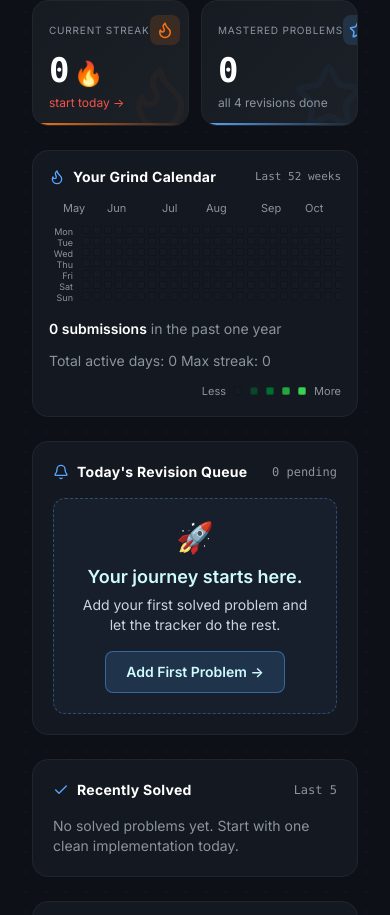
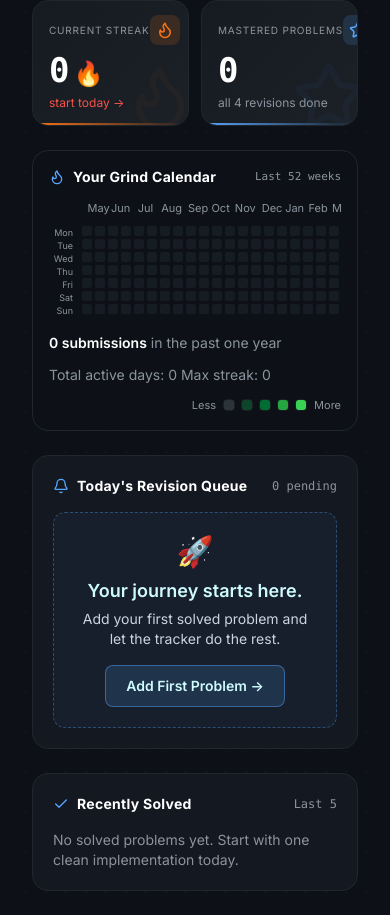
Before and after one commit to abdur4code/dsa-revision-tracker, a React (Vite) app: page /dashboard in a window 390 px wide. Shown: the part 846-1761 px from the top of the page. Built offline with nearby package versions, Linux system fonts and the light colour scheme.

Commit message:
fix: improve dashboard activity color logic and enhance calendar responsiveness

```diff
--- a/src/pages/Dashboard.jsx
+++ b/src/pages/Dashboard.jsx
@@ -104,9 +104,9 @@ const buildActivityMap = (problems) => {
 
 const getActivityColor = (entry) => {
   if (!entry) {
-    return "#161b22";
+    return "#161c24";
   }
-  if (entry.problems >= 5) {
+  if (entry.problems >= 4) {
     return "#39d353";
   }
   if (entry.problems >= 3) {
@@ -121,7 +121,7 @@ const getActivityColor = (entry) => {
   if (entry.revisions > 0) {
     return "#1f6feb";
   }
-  return "#161b22";
+  return "#2d333b";
 };
 
 const getActivityTooltip = (date, entry) => {
@@ -222,11 +222,26 @@ function Dashboard() {
       const gap = 3;
       const weeks = 53;
       const size = Math.floor((width - labelCol - gap * weeks) / weeks);
-      setCellSize(Math.max(8, Math.min(14, size)));
+      setCellSize(Math.max(10, Math.min(16, size)));
     });
 
     observer.observe(target);
     return () => observer.disconnect();
+  }, []);
+
+  useEffect(() => {
+    const timeoutId = setTimeout(() => {
+      if (calendarContainerRef.current) {
+        const width = calendarContainerRef.current.offsetWidth;
+        const labelCol = 32;
+        const gap = 3;
+        const weeks = 53;
+        const size = Math.floor((width - labelCol - gap * weeks) / weeks);
+        setCellSize(Math.max(10, Math.min(16, size)));
+      }
+    }, 100);
+
+    return () => clearTimeout(timeoutId);
   }, []);
 
   const greeting = useMemo(() => greetingByHour(new Date().getHours()), []);
@@ -534,7 +549,7 @@ function Dashboard() {
 
       <section
         ref={calendarContainerRef}
-        className="overflow-hidden rounded-2xl border border-[#21262d] bg-[rgba(22,27,34,0.8)] p-4 md:p-5"
+        className="flex w-full flex-col overflow-hidden rounded-2xl border border-[#21262d] bg-[#0d1117] p-4 md:p-5"
       >
         <div className="mb-4 flex items-center justify-between gap-3">
           <h2 className="flex items-center gap-2 text-sm font-bold tracking-[0.02em] text-white">
@@ -544,10 +559,10 @@ function Dashboard() {
           <p className="font-mono text-[11px] text-[#8b949e]">Last 52 weeks</p>
         </div>
 
-        <div className="w-full overflow-hidden">
+        <div className="flex w-full flex-1 flex-col overflow-hidden">
           <div className="mb-3 flex items-center" style={{ gap: `${calendarGap}px` }}>
-            <span className="block" style={{ width: "32px" }} />
-            <div className="flex" style={{ gap: `${calendarGap}px` }}>
+            <span className="block shrink-0" style={{ width: "32px" }} />
+            <div className="flex w-full flex-1" style={{ gap: `${calendarGap}px` }}>
               {calendarData.monthLabels.map((label, index) => (
                 <span
                   key={`month-${index}`}
@@ -560,8 +575,8 @@ function Dashboard() {
             </div>
           </div>
 
-          <div className="flex" style={{ gap: `${calendarGap}px` }}>
-            <div className="flex flex-col">
+          <div className="flex w-full" style={{ gap: `${calendarGap}px` }}>
+            <div className="flex shrink-0 flex-col">
               {WEEKDAY_LABELS.map((day) => (
                 <span
                   key={day}
@@ -582,7 +597,7 @@ function Dashboard() {
               ))}
             </div>
 
-            <div className="flex" style={{ gap: `${calendarGap}px` }}>
+            <div className="flex w-full flex-1" style={{ gap: `${calendarGap}px` }}>
               {calendarData.weeks.map((week, weekIndex) => (
                 <div key={`week-${weekIndex}`} className="flex flex-col" style={{ gap: `${calendarGap}px` }}>
                   {week.map((date) => {
@@ -599,7 +614,7 @@ function Dashboard() {
                         }}
                       >
                         <span
-                          className="block border border-black/25"
+                          className="block"
                           style={{
                             width: `${cellSize}px`,
                             height: `${cellSize}px`,
@@ -631,48 +646,53 @@ function Dashboard() {
           <div className="mt-3 flex items-center justify-end gap-2 text-[11px] text-[#8b949e]">
             <span>Less</span>
             <span
-              className="border border-black/25"
+              className="block"
               style={{
                 width: `${cellSize}px`,
                 height: `${cellSize}px`,
-                backgroundColor: "#161b22",
-                borderRadius: "2px",
+                backgroundColor: "#2d333b",
+                outline: "1px solid rgba(255,255,255,0.06)",
+                borderRadius: "3px",
               }}
             />
             <span
-              className="border border-black/25"
+              className="block"
               style={{
                 width: `${cellSize}px`,
                 height: `${cellSize}px`,
                 backgroundColor: "#0e4429",
-                borderRadius: "2px",
+                outline: "1px solid rgba(255,255,255,0.06)",
+                borderRadius: "3px",
               }}
             />
             <span
-              className="border border-black/25"
+              className="block"
               style={{
                 width: `${cellSize}px`,
                 height: `${cellSize}px`,
                 backgroundColor: "#006d32",
-                borderRadius: "2px",
+                outline: "1px solid rgba(255,255,255,0.06)",
+                borderRadius: "3px",
               }}
             />
             <span
-              className="border border-black/25"
+              className="block"
               style={{
                 width: `${cellSize}px`,
                 height: `${cellSize}px`,
                 backgroundColor: "#26a641",
-                borderRadius: "2px",
+                outline: "1px solid rgba(255,255,255,0.06)",
+                borderRadius: "3px",
               }}
             />
             <span
-              className="border border-black/25"
+              className="block"
               style={{
                 width: `${cellSize}px`,
                 height: `${cellSize}px`,
                 backgroundColor: "#39d353",
-                borderRadius: "2px",
+                outline: "1px solid rgba(255,255,255,0.06)",
+                borderRadius: "3px",
               }}
             />
             <span>More</span>
```
